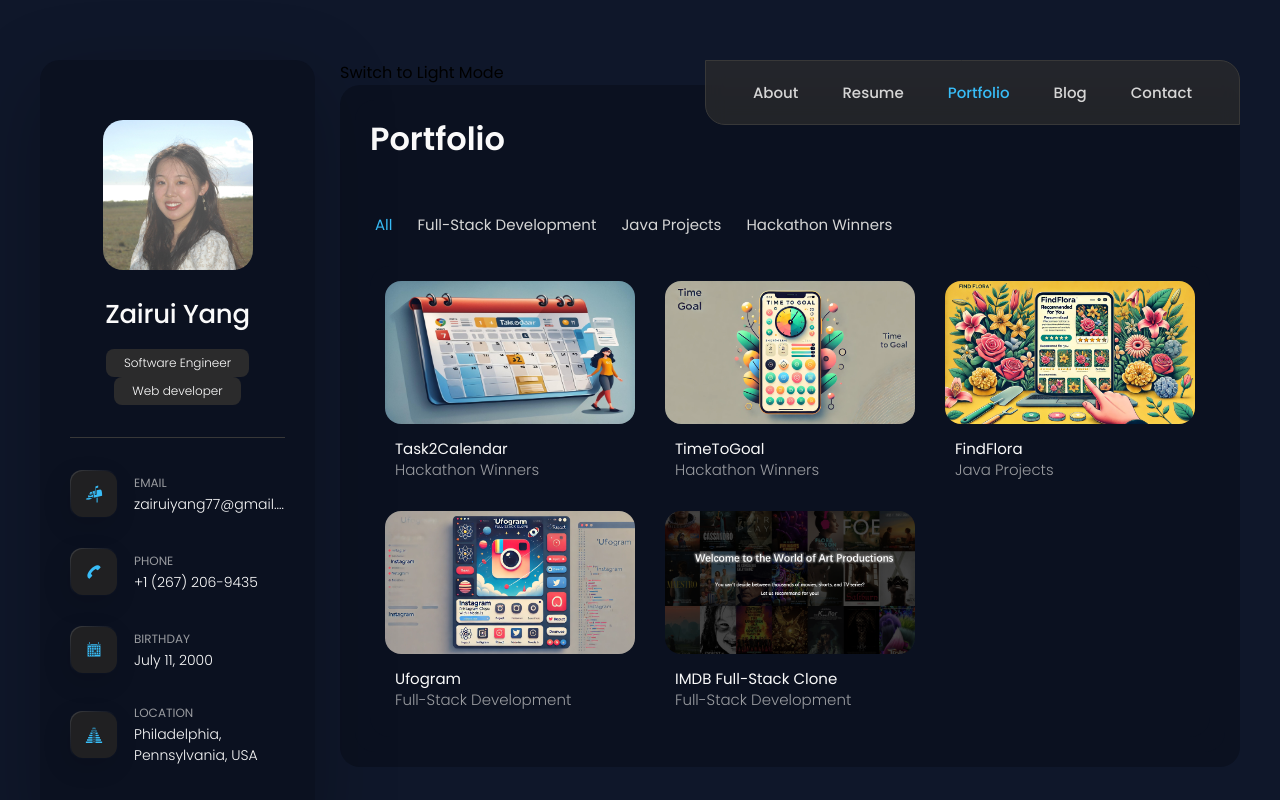
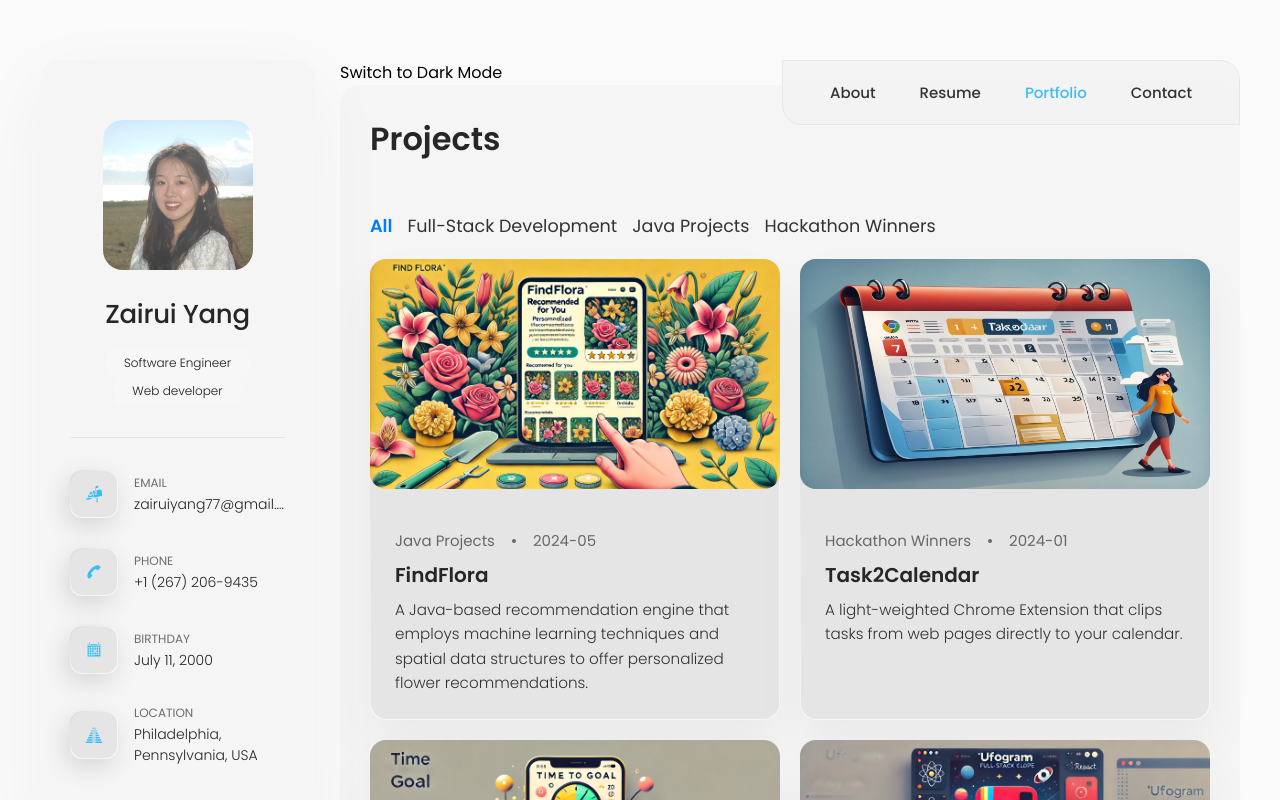
Before and after one commit to zairuiy-coding/zairuiy-coding.github.io, a React (Vite) app: page /portfolio in a window 1280 px wide. Shown: the top 800 px of the page. Built offline with nearby package versions, Linux system fonts and the light colour scheme.

Commit message:
complete project section

```diff
--- a/index.html
+++ b/index.html
@@ -1,5 +1,5 @@
 <!doctype html>
-<html lang="en">
+<html lang="en" class="light-mode"> <!-- Add class "light-mode" by default -->
   <head>
     <meta charset="UTF-8" />
     <link rel="icon" type="image/svg+xml" href="/vite.svg" />
--- a/public/darkTheme.css
+++ b/public/darkTheme.css
@@ -1790,3 +1790,26 @@
     .timeline-text { max-width: 700px; }
 
   }
+
+/* Dark mode styles for the filter button*/
+.dark-mode .filter-buttons {
+    display: flex;
+    gap: 15px;
+    margin-bottom: 20px;
+    justify-content: flex-start;
+  }
+
+  .dark-mode .filter-buttons button {
+    background: none;
+    border: none;
+    font-size: 1.1em;
+    cursor: pointer;
+    transition: color 0.3s ease;
+    color: #ccc;
+  }
+
+  .dark-mode .filter-buttons button.active,
+  .dark-mode .filter-buttons button:hover {
+    font-weight: bold;
+    color: #007bff;
+  }
--- a/public/lightTheme.css
+++ b/public/lightTheme.css
@@ -1647,3 +1647,26 @@
     .timeline-text { max-width: 700px; }
 
   }
+
+/* Light mode styles for the filter button */
+.light-mode .filter-buttons {
+    display: flex;
+    gap: 15px;
+    margin-bottom: 20px;
+    justify-content: flex-start;
+  }
+
+  .light-mode .filter-buttons button {
+    background: none;
+    border: none;
+    font-size: 1.1em;
+    cursor: pointer;
+    transition: color 0.3s ease;
+    color: #333;
+  }
+
+  .light-mode .filter-buttons button.active,
+  .light-mode .filter-buttons button:hover {
+    font-weight: bold;
+    color: #007bff;
+  }
--- a/public/projects.json
+++ b/public/projects.json
@@ -1,37 +1,42 @@
 [
     {
-      "id": 1,
+        "title": "FindFlora",
+        "category": "Java Projects",
+        "date": "2024-05",
+        "image": "images/projects/FindFlora.jpg",
+        "description": "A Java-based recommendation engine that employs machine learning techniques and spatial data structures to offer personalized flower recommendations.",
+        "link": "https://github.com/zairuiy-coding/FindFlora"
+    },
+    {
         "title": "Task2Calendar",
         "category": "Hackathon Winners",
+        "date": "2024-01",
         "image": "images/projects/task2calendar_resized.jpg",
+        "description": "A light-weighted Chrome Extension that clips tasks from web pages directly to your calendar.",
         "link": "https://github.com/zairuiy-coding/mcit_hackathon_TaskToCalendar"
     },
     {
-      "id": 2,
         "title": "TimeToGoal",
         "category": "Hackathon Winners",
+        "date": "2024-02",
         "image": "images/projects/TimeToGoal2.jpg",
+        "description": "An iOS app that combines short-term task planning and long-term goal tracking to help users stay focused.",
         "link": "https://github.com/zairuiy-coding/TimeToGoal"
     },
     {
-      "id": 3,
-      "title": "FindFlora",
-      "category": "Java Projects",
-      "image": "images/projects/FindFlora.jpg",
-      "link": "https://github.com/zairuiy-coding/FindFlora"
-    },
-    {
-      "id": 4,
         "title": "Ufogram",
         "category": "Full-Stack Development",
+        "date": "2023-10",
         "image": "images/projects/ufogram3.jpg",
+        "description": "A full-stack clone of Instagram, featuring user registration, profile customization, dynamic content feeds, and multimedia uploading.",
         "link": "https://github.com/zairuiy-coding/ufogram"
     },
     {
-      "id": 5,
         "title": "IMDB Full-Stack Clone",
         "category": "Full-Stack Development",
+        "date": "2023-09",
         "image": "images/projects/imdb.png",
+        "description": "A full-stack clone of IMDB for movie database management, featuring advanced search functionalities and optimized back-end queries.",
         "link": "https://github.com/zairuiy-coding/CIS550-Project-Group-48"
     }
 ]
--- a/src/components/Navbar.jsx
+++ b/src/components/Navbar.jsx
@@ -1,4 +1,4 @@
-import { NavLink } from "react-router-dom"
+import { NavLink } from "react-router-dom";
 
 const Navbar = () => {
   return (
@@ -9,25 +9,16 @@ const Navbar = () => {
             About
           </NavLink>
         </li>
-
         <li className="navbar-item">
           <NavLink to="/resume" className="navbar-link" data-nav-link>
             Resume
           </NavLink>
         </li>
-
         <li className="navbar-item">
           <NavLink to="/portfolio" className="navbar-link" data-nav-link>
             Portfolio
           </NavLink>
         </li>
-
-      <li className="navbar-item">
-        <NavLink to="/blogs" className="navbar-link" data-nav-link>
-          Blog
-        </NavLink>
-      </li>
-
         <li className="navbar-item">
           <NavLink to="/contact" className="navbar-link" data-nav-link>
             Contact
@@ -35,7 +26,7 @@ const Navbar = () => {
         </li>
       </ul>
     </nav>
-  )
-}
+  );
+};
 
-export default Navbar
+export default Navbar;
--- a/src/components/ThemeSwitcher.jsx
+++ b/src/components/ThemeSwitcher.jsx
@@ -1,14 +1,19 @@
 import React, { useEffect, useState } from 'react';
 
 const ThemeSwitcher = () => {
-  const [theme, setTheme] = useState('dark'); // Set default theme to 'dark'
+  const [theme, setTheme] = useState('light'); // Set default theme to 'light'
 
   useEffect(() => {
     const themeLink = document.getElementById('theme-link');
+    const htmlElement = document.documentElement;
     if (theme === 'dark') {
       themeLink.href = '/darkTheme.css';
+      htmlElement.classList.remove('light-mode');
+      htmlElement.classList.add('dark-mode');
     } else {
       themeLink.href = '/lightTheme.css';
+      htmlElement.classList.remove('dark-mode');
+      htmlElement.classList.add('light-mode');
     }
   }, [theme]);
 
--- a/src/pages/Blogs/Blogs.jsx
+++ /dev/null
@@ -1,71 +0,0 @@
-import React, { useEffect, useState } from 'react';
-import BlogPost from './BlogPost';
-import './Blogs.css'
-
-const Blogs = () => {
-  const [blogs, setBlogs] = useState([]);
-  const [currentPage, setCurrentPage] = useState(1);
-  const [postsPerPage] = useState(6); // Number of posts per page
-
-  useEffect(() => {
-    fetch('blogs.json')
-      .then(response => response.json())
-      .then(data => {
-        setBlogs(data);
-      })
-  }, []);
-
-  // Get current posts
-  const indexOfLastPost = currentPage * postsPerPage;
-  const indexOfFirstPost = indexOfLastPost - postsPerPage;
-  const currentPosts = blogs.slice(indexOfFirstPost, indexOfLastPost);
-
-  // Change page
-  const paginate = pageNumber => setCurrentPage(pageNumber);
-
-  return (
-    <section className="blog" data-page="blog">
-      <header>
-        <h2 className="h2 article-title">Blog</h2>
-      </header>
-      <div className="blog-posts">
-        <ul className="blog-posts-list">
-          {currentPosts.map((post, index) => (
-            <BlogPost
-              key={index}
-              title={post.title}
-              category={post.category}
-              date={post.date}
-              image={post.image}
-              description={post.description}
-            />
-          ))}
-        </ul>
-      </div>
-      {/* Pagination */}
-      <nav>
-        <ul className="pagination">
-          <li className={`page-item ${currentPage === 1 ? 'disabled' : ''}`}>
-            <button onClick={() => paginate(currentPage - 1)} className="page-link">
-              Previous
-            </button>
-          </li>
-          {Array.from({ length: Math.ceil(blogs.length / postsPerPage) }, (_, index) => (
-            <li key={index} className={`page-item ${currentPage === index + 1 ? 'active' : ''}`}>
-              <button onClick={() => paginate(index + 1)} className="page-link">
-                {index + 1}
-              </button>
-            </li>
-          ))}
-          <li className={`page-item ${currentPage === Math.ceil(blogs.length / postsPerPage) ? 'disabled' : ''}`}>
-            <button onClick={() => paginate(currentPage + 1)} className="page-link">
-              Next
-            </button>
-          </li>
-        </ul>
-      </nav>
-    </section>
-  );
-}
-
-export default Blogs;
--- /dev/null
+++ b/src/pages/Portfolio/Portfolio.css
@@ -0,0 +1,108 @@
+/* General filter button styles */
+.projects-list {
+    display: grid;
+    grid-template-columns: repeat(auto-fill, minmax(45%, 1fr));
+    gap: 20px;
+    list-style: none;
+    padding: 0;
+    margin: 0;
+  }
+
+  /* Dark mode styles */
+  body.dark-mode .blog-post-item {
+    background-color: #1e1e2e;
+    padding: 15px;
+    border-radius: 8px;
+    transition: transform 0.2s ease-in-out;
+    border: none; /* Remove border */
+  }
+
+  body.dark-mode .blog-post-item:hover {
+    transform: translateY(-10px);
+    box-shadow: 0 4px 8px rgba(0, 123, 255, 0.2); /* Optional: Add box shadow */
+  }
+
+  /* Light mode styles */
+  body.light-mode .blog-post-item {
+    background-color: #fff;
+    color: #333;
+    padding: 15px;
+    border-radius: 8px;
+    transition: transform 0.2s ease-in-out;
+    border: 1px solid #ddd; /* Light border */
+  }
+
+  body.light-mode .blog-post-item:hover {
+    transform: translateY(-10px);
+    border: 1px solid #007bff;
+    box-shadow: 0 4px 8px rgba(0, 123, 255, 0.2); /* Optional: Add box shadow */
+  }
+
+  .blog-post-item a {
+    text-decoration: none;
+    color: inherit;
+  }
+
+  .blog-banner-box img {
+    width: 100%;
+    height: auto;
+    border-radius: 8px;
+  }
+
+  .blog-content {
+    margin-top: 15px;
+  }
+
+  .blog-meta {
+    display: flex;
+    align-items: center;
+    margin-bottom: 10px;
+  }
+
+  .blog-category {
+    margin-right: 10px;
+  }
+
+  .dot {
+    height: 4px;
+    width: 4px;
+    background-color: #fff;
+    border-radius: 50%;
+    display: inline-block;
+    margin-right: 10px;
+  }
+
+  body.light-mode .dot {
+    background-color: #333;
+  }
+
+  .h3.blog-item-title {
+    font-size: 1.25em;
+    margin-bottom: 10px;
+  }
+
+  .blog-text {
+    font-size: 0.95em;
+  }
+
+  /* Pagination styles for light mode */
+  body.light-mode .pagination .page-link {
+    background-color: #f0f0f0;
+    color: #333;
+  }
+
+  body.light-mode .pagination .page-link:hover {
+    background-color: #ddd;
+  }
+
+  body.light-mode .pagination .page-item.disabled .page-link {
+    background-color: #ddd;
+    color: #999;
+    cursor: not-allowed;
+  }
+
+  body.light-mode .pagination .page-item.active .page-link {
+    background-color: #007bff;
+    color: #fff;
+    border-color: #007bff;
+  }
--- a/src/pages/Portfolio/Portfolio.jsx
+++ b/src/pages/Portfolio/Portfolio.jsx
@@ -1,83 +1,65 @@
-import { useState, useEffect } from 'react';
-import { FaRegEye } from 'react-icons/fa';
+import React, { useEffect, useState } from 'react';
+import BlogPost from './BlogPost';
+import './Portfolio.css';
 
 const Portfolio = () => {
-  // State to store project data and filtered projects
   const [projects, setProjects] = useState([]);
-  const [filteredProjects, setFilteredProjects] = useState([]);
-
-  // State to store the selected category
   const [selectedCategory, setSelectedCategory] = useState('All');
 
-  // Load project data from projects.json
   useEffect(() => {
-    fetch('/projects.json')
+    fetch('projects.json')
       .then(response => response.json())
       .then(data => {
         setProjects(data);
-        setFilteredProjects(data);
-      })
-      .catch(error => console.error('Error loading project data:', error));
+      });
   }, []);
 
-  // Function to handle category filter selection
   const handleFilterClick = (category) => {
     setSelectedCategory(category);
-    if (category === 'All') {
-      setFilteredProjects(projects);
-    } else {
-      const filtered = projects.filter(project => project.category === category);
-      setFilteredProjects(filtered);
-    }
   };
+
+  // Filter projects based on selected category
+  const filteredProjects = selectedCategory === 'All'
+    ? projects
+    : projects.filter(project => project.category === selectedCategory);
 
   return (
     <section className="portfolio" data-page="portfolio">
       <header>
-        <h2 className="h2 article-title">Portfolio</h2>
+        <h2 className="h2 article-title">Projects</h2>
       </header>
 
       {/* Filter buttons */}
-      <ul className="filter-list">
+      <div className="filter-buttons">
         {['All', 'Full-Stack Development', 'Java Projects', 'Hackathon Winners'].map(category => (
-          <li className="filter-item" key={category}>
-            <button
-              className={category === selectedCategory ? 'active' : ''}
-              onClick={() => handleFilterClick(category)}
-              data-filter-btn
-            >
-              {category}
-            </button>
-          </li>
+          <button
+            key={category}
+            onClick={() => handleFilterClick(category)}
+            className={selectedCategory === category ? 'active' : ''}
+          >
+            {category}
+          </button>
         ))}
-      </ul>
+      </div>
 
       {/* Portfolio items */}
-      <section className="projects">
-        <ul className="project-list">
-          {filteredProjects.map(project => (
-            <li
-              className="project-item active"
-              data-filter-item
-              data-category={project.category}
-              key={project.id}
-            >
-              <a href={project.link} target="_blank" rel="noopener noreferrer">
-                <figure className="project-img">
-                  <div className="project-item-icon-box">
-                    <FaRegEye />
-                  </div>
-                  <img src={project.image} alt={project.title} loading="lazy" />
-                </figure>
-                <h3 className="project-title">{project.title}</h3>
-                <p className="project-category">{project.category}</p>
-              </a>
-            </li>
+      <div className="projects-display">
+        <ul className="projects-list">
+          {filteredProjects.map((post, index) => (
+            <BlogPost
+              key={index}
+              title={post.title}
+              category={post.category}
+              date={post.date}
+              image={post.image}
+              description={post.description}
+              link={post.link}
+            />
           ))}
         </ul>
-      </section>
+      </div>
     </section>
   );
-};
+}
 
 export default Portfolio;
```
Also changed, not shown: src/main.jsx (+10 -16 lines), src/pages/Blogs/Blogs.css (deleted, +0 -40 lines), src/pages/Portfolio/BlogPost.jsx (renamed from src/pages/Blogs/BlogPost.jsx). Lines whose indentation alone changed are shown as unchanged.
